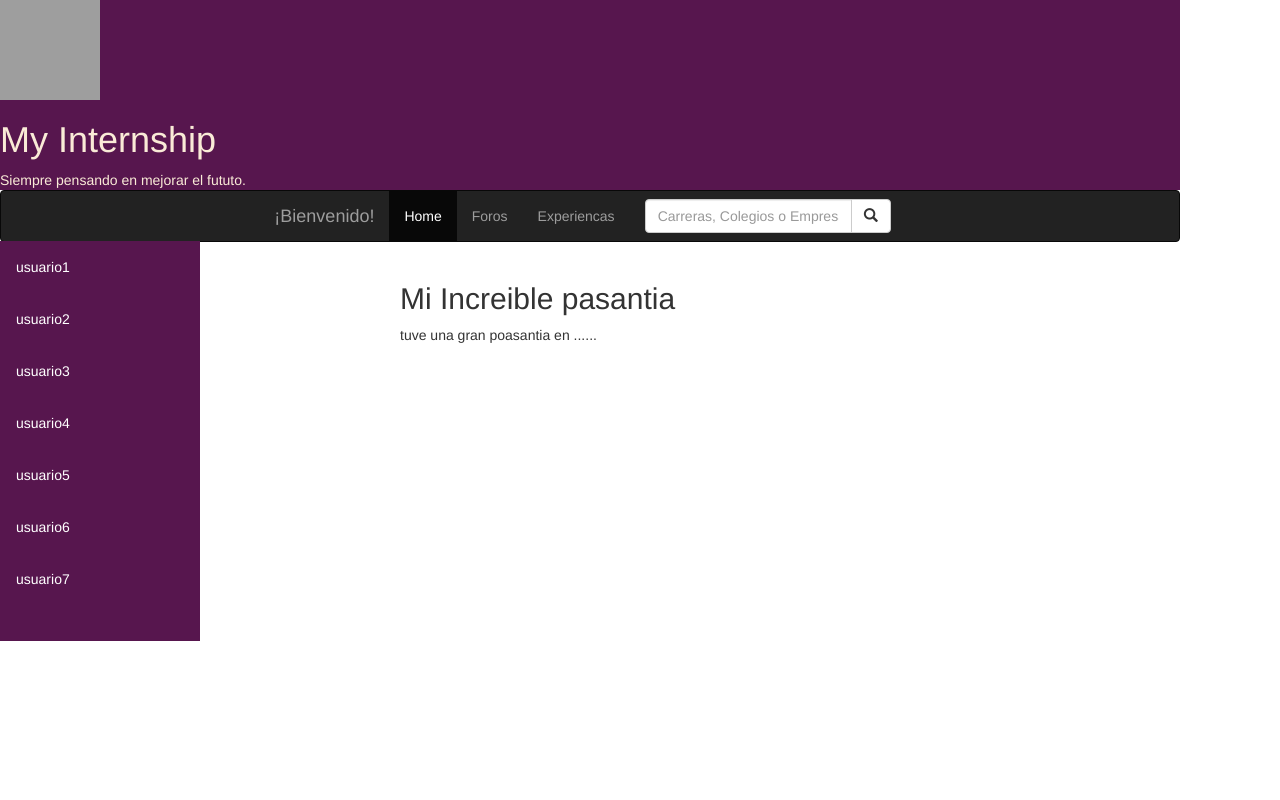
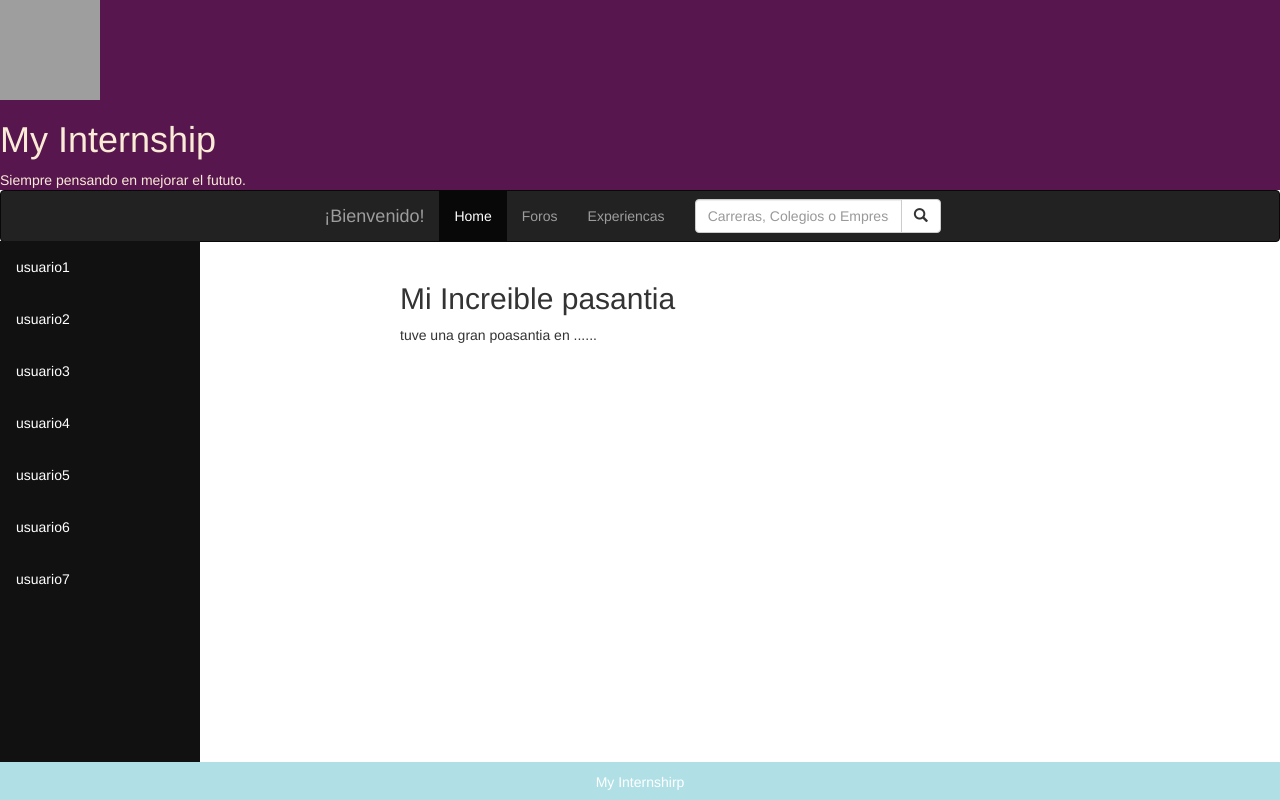
Before and after one commit to carogatica/Pasantia2019, an Angular app: page / in a window 1280 px wide. Shown: the top 800 px of the page. Built offline with nearby package versions, Linux system fonts and the light colour scheme; grey boxes are pictures that could not be loaded.

Commit message:
Pagina casi final

```diff
--- a/src/app/Componentes/foro-experiencia/foro-experiencia.component.css
+++ b/src/app/Componentes/foro-experiencia/foro-experiencia.component.css
@@ -1,13 +1,13 @@
-style
+ style>
   .header {
-  background-color: #860d0d;
+  background-color: #f1f1f1;
   color: white;
   padding: 20px;
   text-align: center;
 }
 
 .static {
-  float: left;
+  float: right;
   width: 30%;
   height: 300px;
   background: #ccc;
@@ -21,18 +21,18 @@ style
   margin: 0;
   font-family: Arial, Helvetica, sans-serif;
 }
-
+ */
 /* Style the side navigation */
 .contenedor{
-    width: 100%;
+    width: 90%;
     padding-right:100px
 }
 .sidenav {
-  height: 400px;
+  height: 521px;
   width: 200px;
   position: sticky;
   z-index: 1;
-  background-color: rgb(87, 22, 78);
+  background-color: #111;
   overflow-x: hidden;
     min-height:50px;
     margin-top:-21px;
@@ -46,20 +46,18 @@ style
   padding: 16px;
   text-decoration: none;
   display: block;
-
 }
 
 /* Change color on hover */
 .sidenav a:hover {
   background-color: #ddd;
   color: black;
-
 }
 
 /* Style the content */
 .content {
   padding-left:200px;
-  height: 2000px;
+  height:500px;
   margin-top:0px;
   align-content:fixed
 }
@@ -70,18 +68,17 @@ padding-right:200px
 p {
     margin: 0 0 0px;
 }
-
 .container-fluid {
-  padding-right: 15px;
-  padding-left: 15px;
-  margin-right: auto;
-  margin-left: auto;
-  width: max-content;
+padding-right:15px;
+padding-left: 15px;
+margin-right:auto;
+margin-left: auto;
+width: max-content;
 }
-/* Style the footer */
-footer {
-  background-color: #777;
-  padding: 250px;
+footer{
+  background-color: powderblue;
+  padding:10px;
   text-align: center;
   color: white;
+
 }
```
